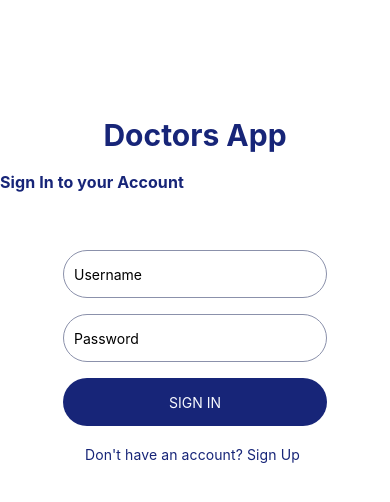
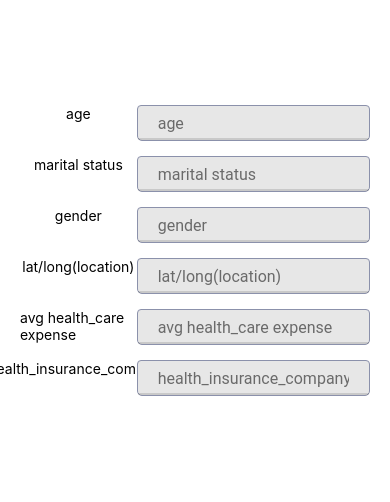
Before and after one commit to sumit2609/Optum-Frontend, a React Native app: screen /editPatientProfile in a window 390 px wide. Shown: the top 502 px of the page. Built offline with nearby package versions, Linux system fonts and the light colour scheme.

Commit message:
add edit profile page

```diff
--- a/App.js
+++ b/App.js
@@ -12,6 +12,7 @@ import AsyncStorage from "@react-native-async-storage/async-storage";
 import ProfilePatient from "./app/screen/profilePatient";
 import SetSchedule from "./app/screen/ScheduleSet";
 import viewSchedule from "./app/screen/viewSchedule";
+import EditPatientProfile from "./app/screen/EditPatientProfile";
 
 const Stack = createNativeStackNavigator();
 
@@ -48,7 +49,15 @@ export default function App() {
 
   return (
     <NavigationContainer>
-      {loggedIn ? (
+      <Stack.Navigator
+        screenOptions={{
+          headerShown: false,
+        }}
+      >
+        <Stack.Screen name="editPatientProfile" component={EditPatientProfile} />
+
+      </Stack.Navigator>
+      {/* {loggedIn ? (
         user_type == "doctor" ? (
           <Stack.Navigator
             screenOptions={{
@@ -75,6 +84,7 @@ export default function App() {
               initialParams={{ setLoggedIn: setLoggedIn }}
             />
             <Stack.Screen name="viewSchedule" component={viewSchedule} />
+            <Stack.Screen name="editPatientProfile" component={EditPatientProfile} />
           </Stack.Navigator>
         )
       ) : (
@@ -90,7 +100,7 @@ export default function App() {
           />
           <Stack.Screen name="Signup" component={SignupScreen} />
         </Stack.Navigator>
-      )}
+      )}  */}
     </NavigationContainer>
   );
 }
--- /dev/null
+++ b/app/screen/EditPatientProfile.js
@@ -0,0 +1,180 @@
+import React,{useState} from 'react'
+import { View, Text, StyleSheet } from 'react-native'
+import { TextInput } from 'react-native-paper';
+
+const EditPatientProfile = ({navigation, route}) => {
+
+    const [age,setAge] = useState("");
+    const [maritalSta,setMatrialSta] = useState("");
+    const [gender,setGender] = useState("");
+    const [loc,setloc] = useState("");
+    const [expense,setexpense] = useState("");
+    const [comp,setcomp] = useState("");
+
+    return (
+        <View
+            style={styles.container}
+        >
+            <View
+                style={{flexDirection: 'column', top:70, padding:20}}
+            >
+                <View
+                    style={{flexDirection: 'row',marginTop:15}}
+                >
+                    <View
+                        style={{flex: 2,display:'flex', flexDirection:'column',alignItems:'center'}}
+                    >
+                        <Text>
+                            age
+                        </Text>
+                    </View>
+                    <View
+                        style={{flex: 4,display:'flex', flexDirection:'row',alignItems:'center'}}
+                    >
+                        <TextInput
+                            style={styles.input}
+                            placeholder="age"
+                            value={age}
+                            onChangeText={(text) => setAge(text)}
+                        />
+                    </View>
+                </View>
+
+                <View
+                    style={{flexDirection: 'row',marginTop:15}}
+                >
+                    <View
+                        style={{flex: 2,display:'flex', flexDirection:'column',alignItems:'center'}}
+                    >
+                        <Text>
+                            marital status
+                        </Text>
+                    </View>
+                    <View
+                        style={{flex: 4,display:'flex', flexDirection:'row',alignItems:'center'}}
+                    >
+                        <TextInput
+                            style={styles.input}
+                            placeholder="marital status"
+                            value={maritalSta}
+                            onChangeText={(text) => setMatrialSta(text)}
+                        />
+                    </View>
+                </View>
+
+                <View
+                    style={{flexDirection: 'row',marginTop:15}}
+                >
+                    <View
+                        style={{flex: 2,display:'flex', flexDirection:'column',alignItems:'center'}}
+                    >
+                        <Text>
+                            gender
+                        </Text>
+                    </View>
+                    <View
+                        style={{flex: 4,display:'flex', flexDirection:'row',alignItems:'center'}}
+                    >
+                        <TextInput
+                            style={styles.input}
+                            placeholder="gender"
+                            value={gender}
+                            onChangeText={(text) => setGender(text)}
+                        />
+                    </View>
+                </View>
+
+                <View
+                    style={{flexDirection: 'row',marginTop:15}}
+                >
+                    <View
+                        style={{flex: 2,display:'flex', flexDirection:'column',alignItems:'center'}}
+                    >
+                        <Text>
+                            lat/long(location)
+                        </Text>
+                    </View>
+                    <View
+                        style={{flex: 4,display:'flex', flexDirection:'row',alignItems:'center'}}
+                    >
+                        <TextInput
+                            style={styles.input}
+                            placeholder="lat/long(location)"
+                            value={loc}
+                            onChangeText={(text) => setloc(text)}
+                        />
+                    </View>
+                </View>
+
+                <View
+                    style={{flexDirection: 'row',marginTop:15}}
+                >
+                    <View
+                        style={{flex: 2,display:'flex', flexDirection:'column',alignItems:'center'}}
+                    >
+                        <Text>
+                            avg health_care expense
+                        </Text>
+                    </View>
+                    <View
+                        style={{flex: 4,display:'flex', flexDirection:'row',alignItems:'center'}}
+                    >
+                        <TextInput
+                            style={styles.input}
+                            placeholder="avg health_care expense"
+                            value={expense}
+                            onChangeText={(text) => setexpense(text)}
+                        />
+                    </View>
+                </View>
+
+                <View
+                    style={{flexDirection: 'row',marginTop:15}}
+                >
+                    <View
+                        style={{flex: 2,display:'flex', flexDirection:'column',alignItems:'center'}}
+                    >
+                        <Text>
+                            health_insurance_company
+                        </Text>
+                    </View>
+                    <View
+                        style={{flex: 4,display:'flex', flexDirection:'row',alignItems:'center'}}
+                    >
+                        <TextInput
+                            style={styles.input}
+                            placeholder="health_insurance_company"
+                            value={comp}
+                            onChangeText={(text) => setcomp(text)}
+                        />
+                    </View>
+                </View>
+
+
+            </View>
+
+        </View>
+    )
+}
+
+const styles = StyleSheet.create({
+    container:{
+        backgroundColor: "#FFFF",
+        width: "100%",
+        height: "100%",
+        display: "flex",
+        // alignContent: "center",
+        // alignItems: "center",
+    },
+    input:{
+        width: "100%",
+        height: 18,
+        // borderStyle: "solid",
+        borderColor: "#8B91AB",
+        borderRadius: 5,
+        borderWidth: 1,
+        padding: 8,
+    },
+})
+
+export default EditPatientProfile
--- a/app/screen/profilePatient.js
+++ b/app/screen/profilePatient.js
@@ -48,12 +48,12 @@ const ProfilePatient = ({navigation, route}) => {
 
     const onPressLogout = async(e) =>{
         console.log("logout")
-        try{
-            await AsyncStorage.removeItem("Token");
-            route.params.setLoggedIn(false);
-        }catch(e){
-            console.log(e);
-        }
+        // try{
+        //     await AsyncStorage.removeItem("Token");
+        //     route.params.setLoggedIn(false);
+        // }catch(e){
+        //     console.log(e);
+        // }
     }
 
     return (
@@ -111,6 +111,19 @@ const ProfilePatient = ({navigation, route}) => {
                             style={styles.button}
                         >
                             <Text style={styles.buttonText} >See medicine Schedule</Text>
+                        </Pressable>
+                    </View>
+
+                    <View
+                        style={{paddingTop: 20}}
+                    >
+                        <Pressable
+                            onPress={(e) => {
+                                navigation.navigate('editPatientProfile',{token});
+                            }}
+                            style={styles.button}
+                        >
+                            <Text style={styles.buttonText} >Edit Profile</Text>
                         </Pressable>
                     </View>
 
```
